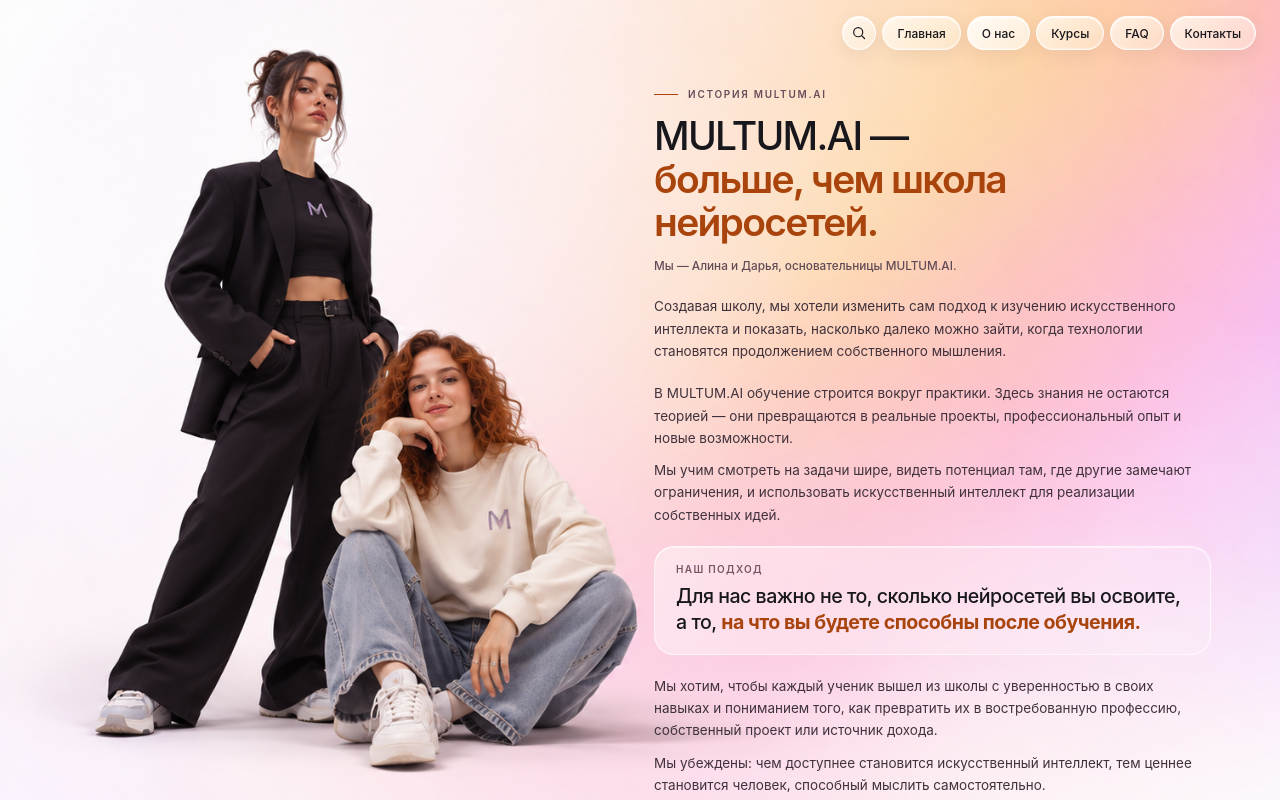
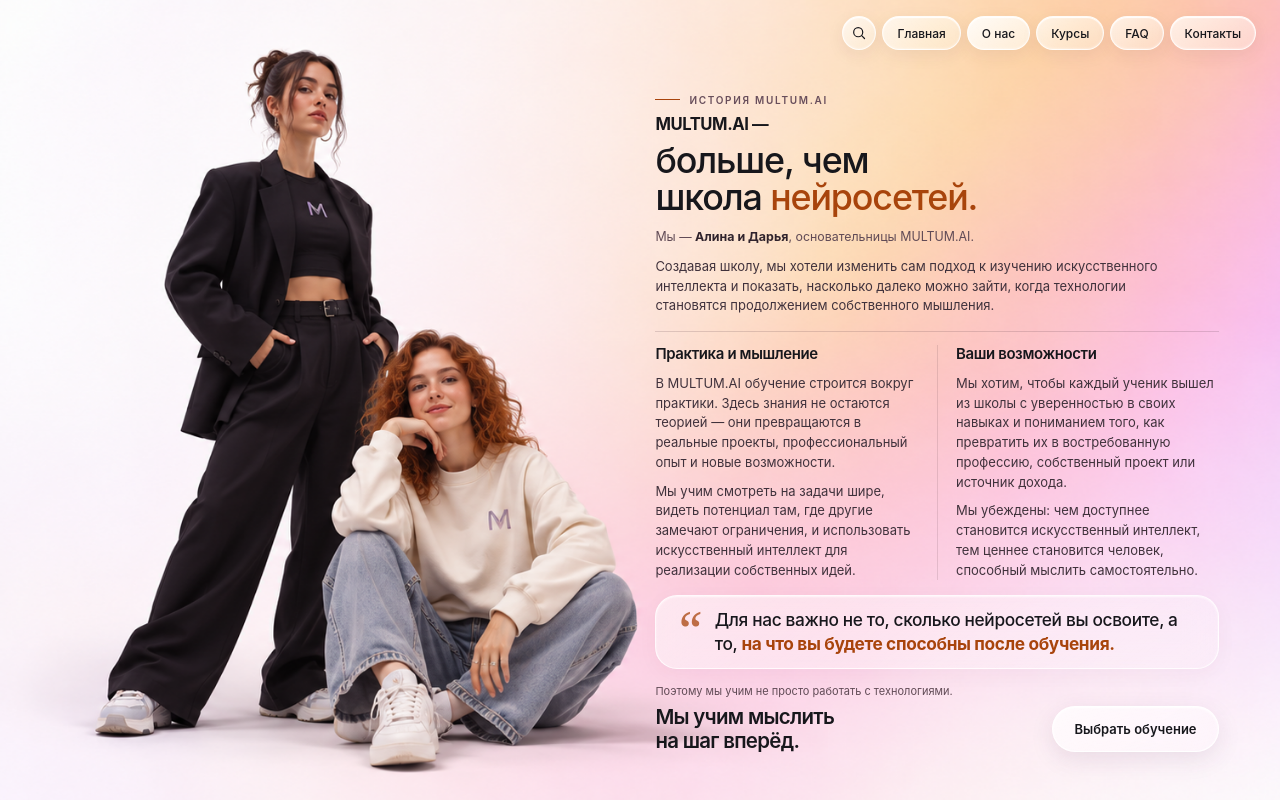
Before and after one commit to fuks19200-ctrl/09, a Next.js app: page /about in a window 1280 px wide. Built offline with nearby package versions, Linux system fonts and the light colour scheme.

Commit message:
Polish About page with editorial typography, balanced columns and glass quote

```diff
--- a/app/about/page.tsx
+++ b/app/about/page.tsx
@@ -13,24 +13,31 @@ export default function About() {
       <article className="founders-story">
         <header className="founders-intro">
           <p className="founders-kicker"><span aria-hidden="true" /> История MULTUM.AI</p>
-          <h1>MULTUM.AI —<span>больше, чем школа нейросетей.</span></h1>
-          <p className="founders-byline">Мы — Алина и Дарья, основательницы MULTUM.AI.</p>
+          <h1><span className="founders-brand">MULTUM.AI —</span><span className="founders-headline">больше, чем<br className="founders-break" /> школа <em>нейросетей.</em></span></h1>
+          <p className="founders-byline">Мы — <strong>Алина и Дарья</strong>, основательницы MULTUM.AI.</p>
+          <p className="founders-body">Создавая школу, мы хотели изменить сам подход к изучению искусственного интеллекта и показать, насколько далеко можно зайти, когда технологии становятся продолжением собственного мышления.</p>
         </header>
-        <p className="founders-body">Создавая школу, мы хотели изменить сам подход к изучению искусственного интеллекта и показать, насколько далеко можно зайти, когда технологии становятся продолжением собственного мышления.</p>
-        <section className="founders-practice" aria-label="Наш подход">
-          <p className="founders-body">В MULTUM.AI обучение строится вокруг практики. Здесь знания не остаются теорией — они превращаются в реальные проекты, профессиональный опыт и новые возможности.</p>
-          <p className="founders-body" style={{ marginTop: "10px" }}>Мы учим смотреть на задачи шире, видеть потенциал там, где другие замечают ограничения, и использовать искусственный интеллект для реализации собственных идей.</p>
+        <section className="founders-editorial" aria-label="Подход и ценность обучения">
+          <div className="founders-column">
+            <h2>Практика и мышление</h2>
+            <p className="founders-body">В MULTUM.AI обучение строится вокруг практики. Здесь знания не остаются теорией — они превращаются в реальные проекты, профессиональный опыт и новые возможности.</p>
+            <p className="founders-body">Мы учим смотреть на задачи шире, видеть потенциал там, где другие замечают ограничения, и использовать искусственный интеллект для реализации собственных идей.</p>
+          </div>
+          <div className="founders-column">
+            <h2>Ваши возможности</h2>
+            <p className="founders-body">Мы хотим, чтобы каждый ученик вышел из школы с уверенностью в своих навыках и пониманием того, как превратить их в востребованную профессию, собственный проект или источник дохода.</p>
+            <p className="founders-body">Мы убеждены: чем доступнее становится искусственный интеллект, тем ценнее становится человек, способный мыслить самостоятельно.</p>
+          </div>
         </section>
         <blockquote className="founders-quote">
-          <span className="founders-quote__label">Наш подход</span>
+          <span className="founders-quote__mark" aria-hidden="true">“</span>
           <p>Для нас важно не то, сколько нейросетей вы освоите, а то, <strong>на что вы будете способны после обучения.</strong></p>
         </blockquote>
-        <section className="founders-practice" aria-label="Ценность обучения">
-          <p className="founders-body">Мы хотим, чтобы каждый ученик вышел из школы с уверенностью в своих навыках и пониманием того, как превратить их в востребованную профессию, собственный проект или источник дохода.</p>
-          <p className="founders-body" style={{ marginTop: "10px" }}>Мы убеждены: чем доступнее становится искусственный интеллект, тем ценнее становится человек, способный мыслить самостоятельно.</p>
-        </section>
         <footer className="founders-footer">
-          <p>Поэтому мы учим не просто работать с технологиями.<br /><strong>Мы учим мыслить на шаг вперёд.</strong></p>
+          <div className="founders-manifesto">
+            <p>Поэтому мы учим не просто работать с технологиями.</p>
+            <strong>Мы учим мыслить<br className="founders-break" /> на шаг вперёд.</strong>
+          </div>
           <a className="button button--glass founders-cta" href="/courses/">Выбрать обучение</a>
         </footer>
       </article>
--- a/app/globals.css
+++ b/app/globals.css
@@ -188,7 +188,7 @@ button:disabled, button[aria-disabled="true"], .button[aria-disabled="true"] { o
 }
 
 
-/* Founders story: editorial composition, with the portrait kept clear. */
+/* Founders story — editorial layout, preserving the original portrait. */
 .about-page {
   display: flex;
   align-items: flex-start;
@@ -199,19 +199,20 @@ button:disabled, button[aria-disabled="true"], .button[aria-disabled="true"] { o
   overflow-y: auto;
 }
 .founders-story {
-  width: min(43.5%, 650px);
-  margin: auto 5.4% auto 0;
-  padding: 88px 0 42px;
+  width: min(44%, 720px);
+  min-width: 0;
+  margin: auto 4.8% auto 0;
+  padding: 80px 0 36px;
   font-family: -apple-system, BlinkMacSystemFont, "Segoe UI", Arial, sans-serif;
   color: var(--color-black);
   display: flex;
   flex-direction: column;
-  gap: clamp(17px, 2.5vh, 27px);
+  gap: clamp(18px, 2.5vh, 29px);
 }
 .founders-kicker {
   display: flex;
   align-items: center;
-  gap: 10px;
+  gap: 9px;
   margin: 0 0 15px;
   color: #684e5b;
   font-size: 10px;
@@ -219,95 +220,90 @@ button:disabled, button[aria-disabled="true"], .button[aria-disabled="true"] { o
   letter-spacing: .17em;
   text-transform: uppercase;
 }
-.founders-kicker > span { width: 24px; height: 1px; background: #A8440C; }
-.founders-intro h1 {
-  font-size: clamp(30px, 3.05vw, 51px);
-  font-weight: 450;
-  line-height: 1.1;
-  letter-spacing: -.045em;
-  margin: 0;
+.founders-kicker > span { width: 25px; height: 1px; background: #A8440C; }
+.founders-intro h1 { margin: 0; letter-spacing: -.047em; }
+.founders-brand {
+  display: block;
+  margin: 0 0 7px;
+  font-size: clamp(15px, 1.3vw, 21px);
+  line-height: 1.2;
+  font-weight: 650;
+  letter-spacing: -.025em;
 }
-.founders-intro h1 > span { display: block; font-weight: 570; color: #A8440C; }
+.founders-headline {
+  display: block;
+  font-size: clamp(32px, 3.05vw, 52px);
+  line-height: 1.04;
+  font-weight: 520;
+}
+.founders-headline em { font-style: normal; color: #A8440C; }
 .founders-byline {
-  margin: 14px 0 0;
-  font-size: clamp(11px, .92vw, 14px);
-  font-weight: 500;
+  margin: 19px 0 10px;
+  font-size: clamp(12px, .97vw, 15px);
   line-height: 1.5;
   color: #614b56;
+  font-weight: 400;
 }
-.founders-byline > span { margin: 0 4px; color: #A8440C; }
+.founders-byline strong { font-weight: 650; color: #30232c; }
 .founders-body {
   margin: 0;
-  font-size: clamp(13.5px, 1.01vw, 16px);
+  font-size: clamp(13px, .96vw, 15.5px);
   line-height: 1.65;
   font-weight: 400;
   color: #40323c;
+  text-wrap: pretty;
 }
+.founders-intro > .founders-body { max-width: 66ch; }
+.founders-editorial {
+  display: grid;
+  grid-template-columns: minmax(0,1fr) minmax(0,1fr);
+  gap: 0;
+  padding-top: 18px;
+  border-top: 1px solid rgba(87,58,70,.19);
+}
+.founders-column { min-width: 0; }
+.founders-column:first-child { padding-right: 18px; }
+.founders-column + .founders-column { padding-left: 18px; border-left: 1px solid rgba(87,58,70,.15); }
+.founders-column h2 {
+  font-size: clamp(14px, 1.17vw, 19px);
+  line-height: 1.25;
+  font-weight: 630;
+  letter-spacing: -.025em;
+  margin: 0 0 10px;
+}
+.founders-column p + p { margin-top: 9px; }
 .founders-quote {
+  position: relative;
+  display: flex;
+  align-items: flex-start;
+  gap: 13px;
   margin: 0;
-  padding: 16px 21px 18px;
-  border: 1px solid rgba(255,255,255,.65);
-  border-radius: 20px;
-  background: linear-gradient(120deg,rgba(255,255,255,.43),rgba(255,255,255,.13));
-  box-shadow: inset 0 1px 1px rgba(255,255,255,.55);
-  -webkit-backdrop-filter: blur(12px);
-  backdrop-filter: blur(12px);
+  padding: 16px 22px 18px;
+  border: 1px solid rgba(255,255,255,.79);
+  border-radius: 22px;
+  background: linear-gradient(145deg,rgba(255,255,255,.51),rgba(255,255,255,.19));
+  box-shadow: inset 0 1px 2px rgba(255,255,255,.7), 0 5px 22px rgba(79,42,67,.035);
+  -webkit-backdrop-filter: blur(15px);
+  backdrop-filter: blur(15px);
 }
-.founders-quote__label {
-  display: block;
-  margin: 0 0 8px;
-  font-size: 10px;
-  font-weight: 600;
-  text-transform: uppercase;
-  letter-spacing: .13em;
-  color: #765565;
+.founders-quote__mark {
+  flex: 0 0 auto;
+  font: 52px/.82 Georgia, serif;
+  color: #A8440C;
+  opacity: .75;
 }
 .founders-quote p {
   margin: 0;
-  font-size: clamp(17px, 1.53vw, 24px);
+  font-size: clamp(16px, 1.35vw, 22px);
   font-weight: 450;
-  line-height: 1.35;
-  letter-spacing: -.025em;
+  line-height: 1.38;
+  letter-spacing: -.02em;
 }
 .founders-quote strong { font-weight: 650; color: #A8440C; }
-.founders-practice h2 {
-  font-size: clamp(16px, 1.4vw, 22px);
-  font-weight: 600;
-  letter-spacing: -.025em;
-  line-height: 1.25;
-  margin: 0 0 12px;
-}
-.founders-pillars {
-  display: flex;
-  flex-wrap: wrap;
-  gap: 7px;
-  margin: 0 0 13px;
-}
-.founders-pillars span {
-  padding: 5px 11px;
-  font-size: 11px;
-  font-weight: 500;
-  line-height: 1.25;
-  color: #563e4d;
-  border-radius: 999px;
-  border: 1px solid rgba(255,255,255,.8);
-  background: rgba(255,255,255,.32);
-}
-.founders-footer {
-  display: flex;
-  align-items: center;
-  justify-content: space-between;
-  gap: 14px;
-  border-top: 1px solid rgba(104,78,91,.19);
-  padding-top: 18px;
-}
-.founders-footer p {
-  margin: 0;
-  font-size: clamp(12px, 1.02vw, 16px);
-  color: #614b56;
-  line-height: 1.5;
-}
-.founders-footer strong { color: var(--color-black); font-weight: 650; }
+.founders-footer { display: flex; align-items: flex-end; justify-content: space-between; gap: 16px; }
+.founders-manifesto { max-width: 65%; }
+.founders-manifesto p { margin: 0 0 5px; font-size: clamp(11px,.83vw,13px); line-height: 1.45; color: #614b56; }
+.founders-manifesto strong { font-size: clamp(18px,1.6vw,26px); line-height: 1.15; font-weight: 590; letter-spacing: -.035em; }
 .founders-cta {
   align-self: flex-end;
   isolation: isolate;
@@ -339,12 +335,23 @@ button:disabled, button[aria-disabled="true"], .button[aria-disabled="true"] { o
   .founders-cta:hover::after, .founders-cta:focus-visible::after { animation: none; }
 }
 
+
 .founders-footer .founders-cta {
   flex: 0 0 auto;
-  align-self: center;
+  align-self: flex-end;
   min-height: 46px;
   padding: 12px 21px;
   font-size: 13px;
+  white-space: nowrap;
+}
+@media (min-width: 901px) and (min-aspect-ratio: 3/2) and (max-height: 800px) {
+  .founders-story { gap: 15px; padding-top: 68px; padding-bottom: 22px; }
+  .founders-kicker { margin-bottom: 9px; }
+  .founders-byline { margin-top: 12px; }
+  .founders-editorial { padding-top: 13px; }
+  .founders-headline { font-size: clamp(30px,2.8vw,46px); }
+  .founders-body { line-height: 1.52; }
+  .founders-quote { padding-block: 12px; }
 }
 @media (max-width: 900px), (max-aspect-ratio: 3/2) {
   .about-page {
@@ -352,22 +359,28 @@ button:disabled, button[aria-disabled="true"], .button[aria-disabled="true"] { o
     background-color: #fff5f4;
     background-image: url('/images/%D0%A1%D1%82%D0%B8%D0%BB%D1%8C%D0%BD%D1%8B%D0%B8%CC%86%20%D0%B4%D1%83%D1%8D%D1%82%20%D0%B2%20%D1%81%D0%BE%D0%B2%D1%80%D0%B5%D0%BC%D0%B5%D0%BD%D0%BD%D0%BE%D0%B8%CC%86%20%D1%83%D0%BB%D0%B8%D1%87%D0%BD%D0%BE%D0%B8%CC%86%20%D0%BE%D0%B4%D0%B5%D0%B6%D0%B4%D0%B5.png'), linear-gradient(150deg,#fff9f7,#f7dce9 65%,#eadcf9);
     background-position: left top, center;
-    background-size: auto clamp(310px, 65vw, 540px), cover;
+    background-size: auto clamp(300px,65vw,540px), cover;
     background-repeat: no-repeat;
     background-attachment: local;
   }
   .founders-story {
     width: auto;
-    max-width: 720px;
+    max-width: 750px;
     margin: 0 auto;
-    padding: calc(clamp(310px, 65vw, 540px) + 26px) clamp(22px, 6vw, 52px) 40px;
+    padding: calc(clamp(300px,65vw,540px) + 26px) clamp(22px,6vw,52px) 40px;
     gap: 24px;
   }
-  .founders-intro h1 { font-size: clamp(31px, 6.5vw, 48px); }
+  .founders-headline { font-size: clamp(32px,6.5vw,48px); }
   .founders-body { font-size: 15px; }
-  .founders-quote p { font-size: 21px; }
+  .founders-column h2 { font-size: 18px; }
+  .founders-quote p { font-size: 20px; }
+  .founders-manifesto strong { font-size: 23px; }
 }
-@media (max-width: 420px) {
+@media (max-width: 620px) {
+  .founders-editorial { grid-template-columns: 1fr; gap: 20px; }
+  .founders-column:first-child { padding-right: 0; }
+  .founders-column + .founders-column { padding: 17px 0 0; border-left: 0; border-top: 1px solid rgba(87,58,70,.15); }
   .founders-footer { flex-wrap: wrap; }
+  .founders-manifesto { max-width: 100%; }
   .founders-footer .founders-cta { margin-left: auto; }
 }
```
